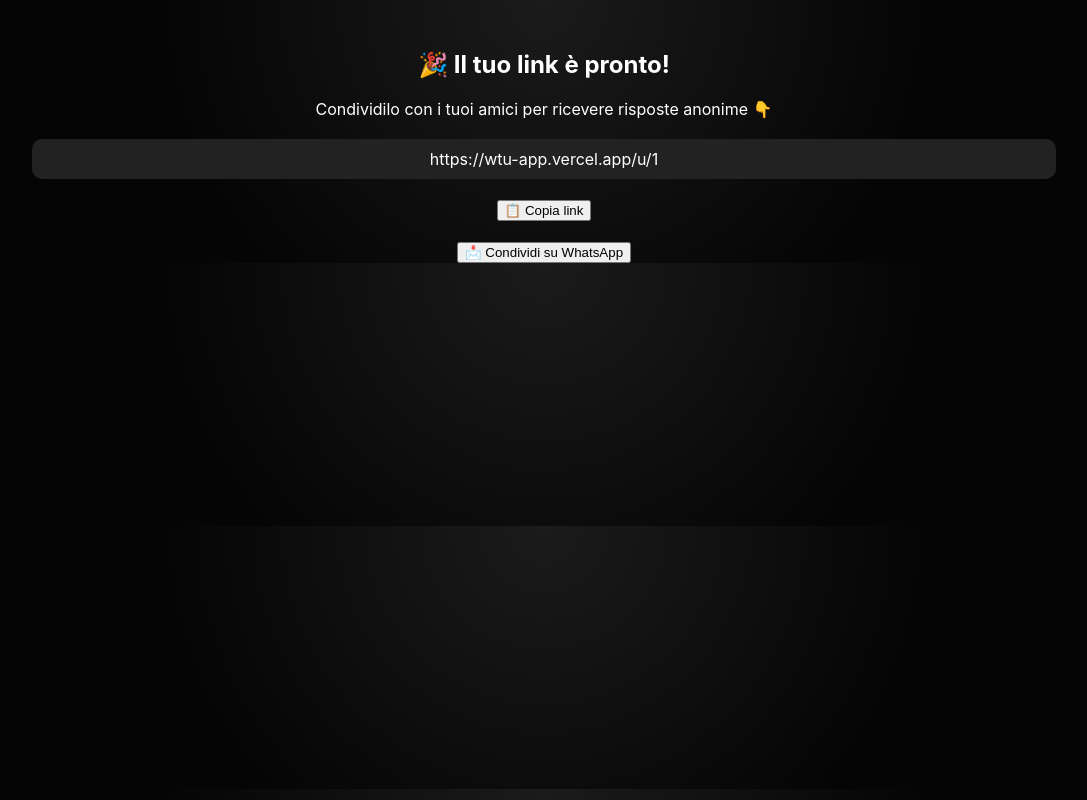
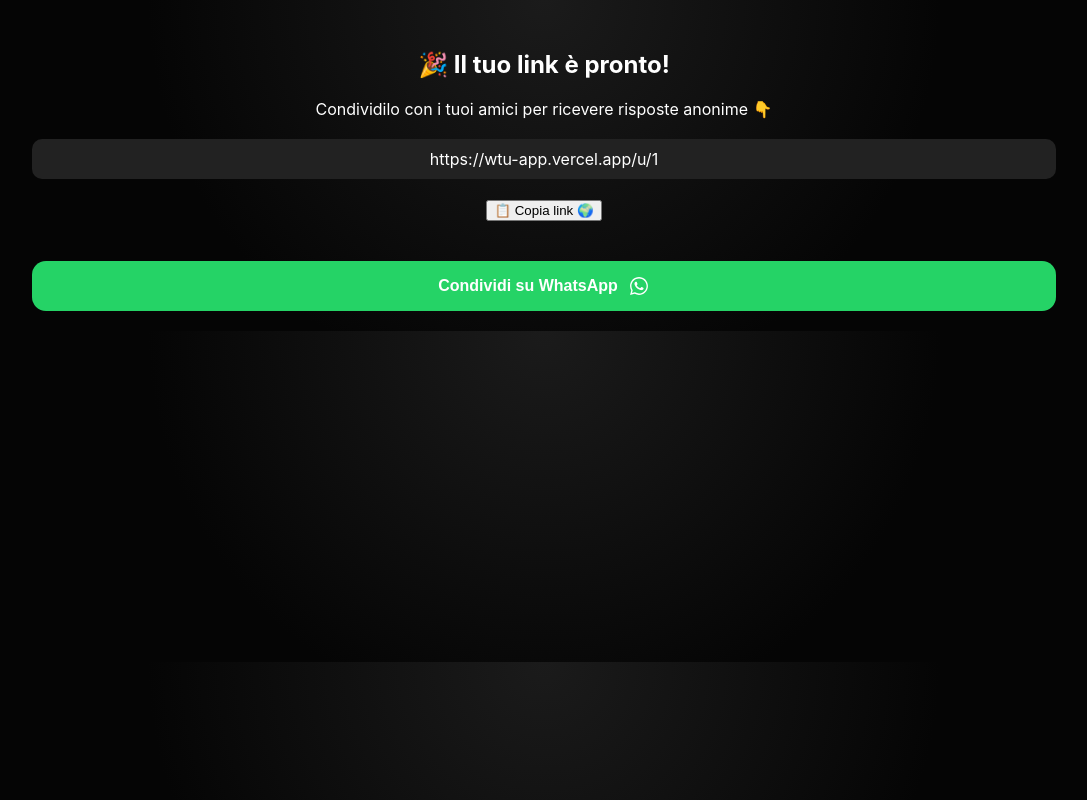
Before and after one commit to rpxraw/wtu-app, a Next.js app: page /share/1 in a window 1280 px wide. Shown: the whole page, without its empty margins (96-1183 px from the left). Built offline with nearby package versions, Linux system fonts and the light colour scheme.

Commit message:
fix bottone whatsapp pro

```diff
--- a/pages/share/[slug].tsx
+++ b/pages/share/[slug].tsx
@@ -27,14 +27,44 @@
         navigator.clipboard.writeText(link)
         alert("Link copiato!")
       }}>
-        📋 Copia link
+        📋 Copia link ​​🌍​
       </button>
 
       <br /><br />
 
-      <a href={`https://wa.me/?text=Dimmi cosa pensi davvero di me 😳 ${link}`}>
-        <button>📩 Condividi su WhatsApp</button>
-      </a>
+      <a
+  href={`https://wa.me/?text=Dimmi cosa pensi davvero di me 😳 ${link}`}
+  style={{ textDecoration: "none" }}
+>
+  <button
+    style={{
+      display: "flex",
+      alignItems: "center",
+      justifyContent: "center",
+      gap: "10px",
+      background: "#25D366",
+      color: "#fff",
+      border: "none",
+      borderRadius: "14px",
+      padding: "14px 22px",
+      fontSize: "16px",
+      fontWeight: 700,
+      cursor: "pointer",
+      width: "80%",
+      margin: "20px auto"
+    }}
+  >
+    Condividi su WhatsApp
+    <svg
+      width="22"
+      height="22"
+      viewBox="0 0 32 32"
+      fill="currentColor"
+    >
+      <path d="M16.01 3C8.83 3 3 8.82 3 15.99c0 2.29.6 4.53 1.74 6.5L3 29l6.68-1.7A12.9 12.9 0 0 0 16.01 29C23.18 29 29 23.18 29 15.99S23.18 3 16.01 3Zm0 23.8c-2.04 0-4.04-.53-5.8-1.54l-.42-.24-3.96 1.01 1.06-3.86-.27-.44a10.73 10.73 0 0 1-1.64-5.74c0-6.08 4.95-11.02 11.03-11.02 6.07 0 11.02 4.94 11.02 11.02 0 6.07-4.95 11.01-11.02 11.01Zm6.05-8.25c-.33-.17-1.96-.97-2.26-1.08-.3-.11-.52-.17-.74.17-.22.33-.85 1.08-1.04 1.3-.19.22-.38.25-.71.08-.33-.17-1.39-.51-2.65-1.63-.98-.87-1.64-1.95-1.83-2.28-.19-.33-.02-.51.14-.68.15-.15.33-.38.5-.57.17-.19.22-.33.33-.55.11-.22.06-.41-.03-.57-.08-.17-.74-1.78-1.01-2.44-.27-.64-.54-.55-.74-.56h-.63c-.22 0-.57.08-.87.41-.3.33-1.14 1.12-1.14 2.72s1.17 3.15 1.33 3.37c.17.22 2.3 3.51 5.57 4.92.78.34 1.39.54 1.86.69.78.25 1.49.21 2.05.13.63-.09 1.96-.8 2.24-1.57.28-.77.28-1.43.2-1.57-.08-.14-.3-.22-.63-.39Z" />
+    </svg>
+  </button>
+</a>
     </div>
   )
 }
```
